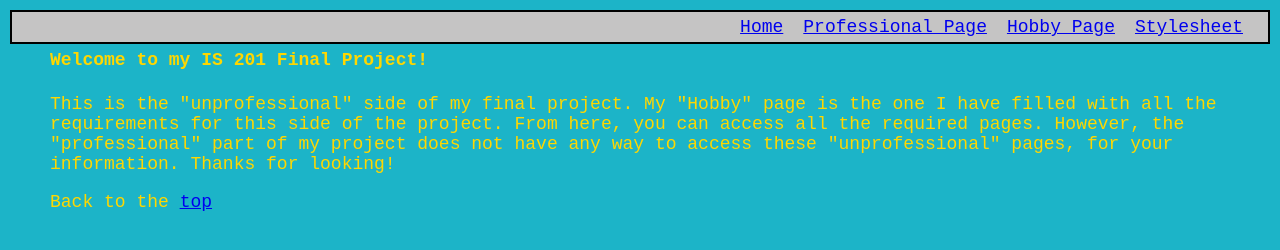
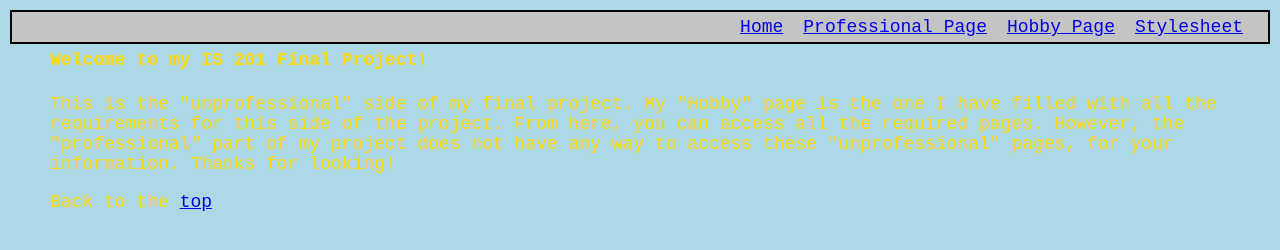
Before and after one commit to aydelottejoe/personalwebsite, a plain HTML site: page index.html in a window 1280 px wide. Drawn offline with Linux system fonts and the light colour scheme.

Commit message:
Update styles.css

```diff
--- a/styles/styles.css
+++ b/styles/styles.css
@@ -2,7 +2,7 @@
 
 body {
     margin: 50px;
-    background: rgb(28, 180, 200);
+    background: rgb(173, 216, 230);
     font-family: 'Courier New', Courier, monospace;
     font-size: large;
     color:rgb(255, 215, 0);
```
